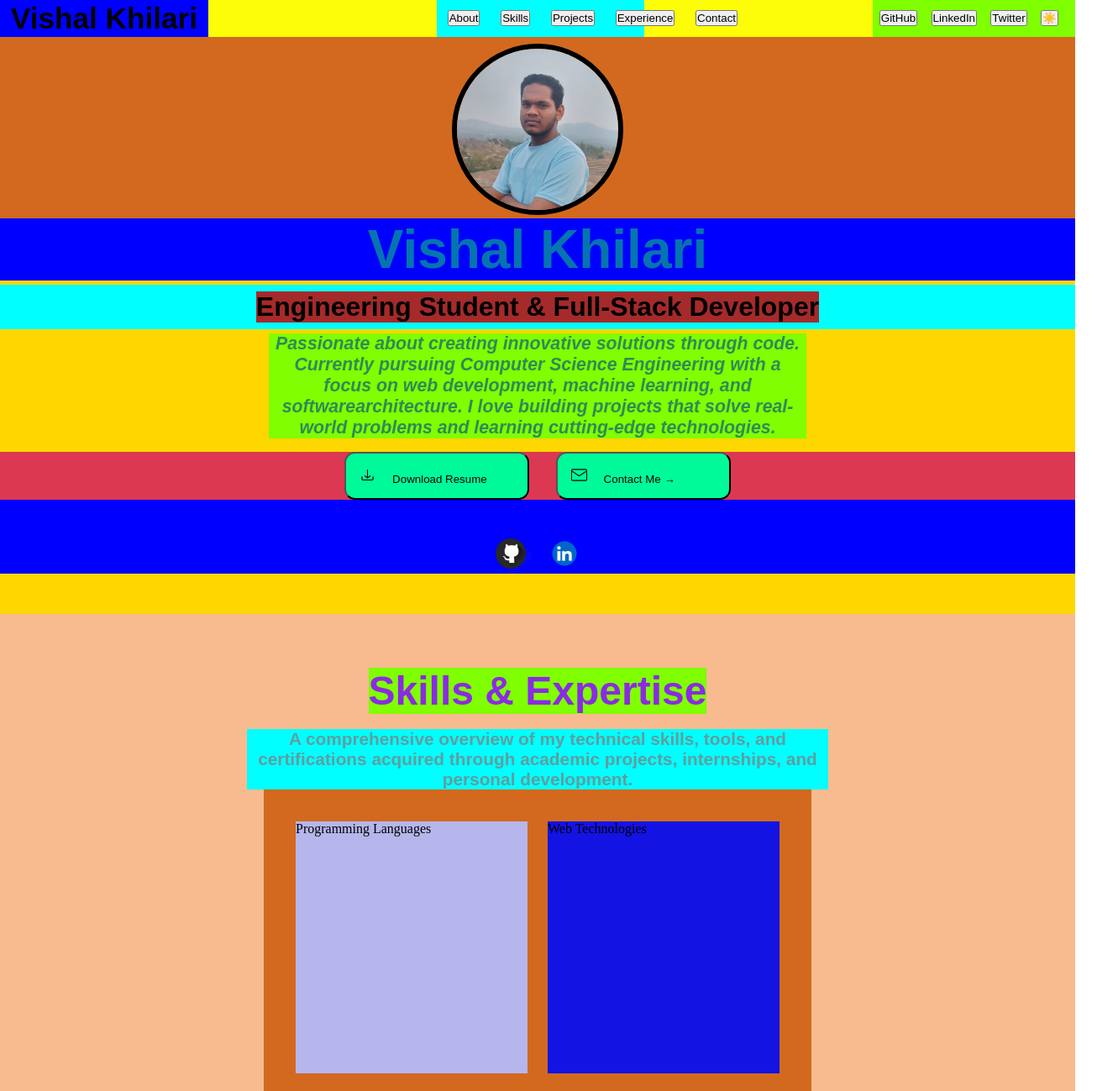
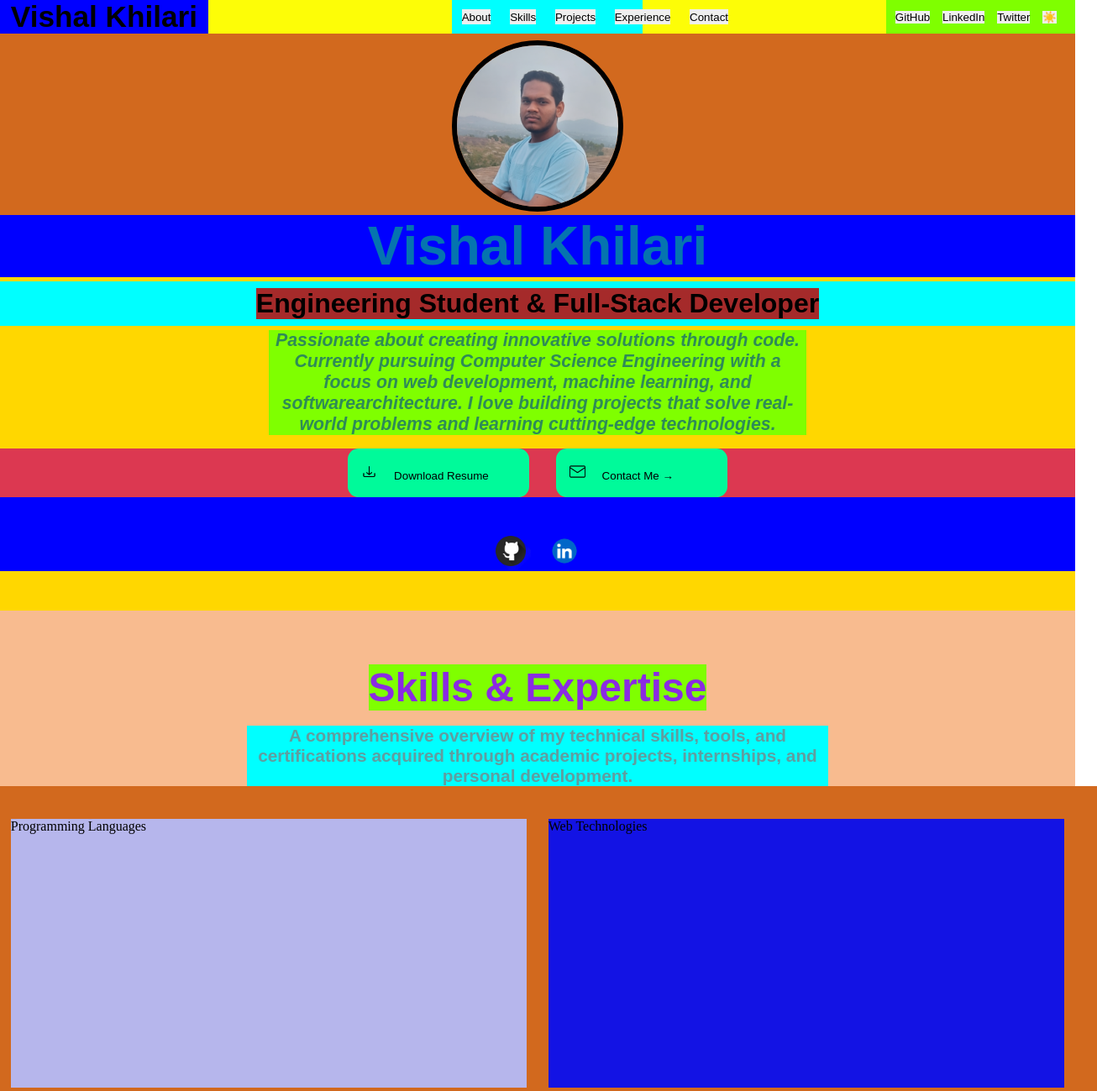
Before and after one commit to vishal-khilari/portfolio, a plain HTML site: page index.html in a window 1280 px wide. Shown: the top 1299 px of the page at 84% size, 1306 px wide, since content can reach past the window. Drawn offline with Linux system fonts and the light colour scheme.

Commit message:
This is a save point.(No new feature is added yet.)

```diff
--- a/index.html
+++ b/index.html
@@ -10,18 +10,18 @@
 
 <body>
     <header>
-        <artical id="div1">
+        <article id="div1">
             <nav id="navbar">
-                <artical id="nname">
+                <article id="nname">
                     <h1 id="myname">Vishal Khilari</h1>
-                </artical>
-                <artical id="nbtns">
+                </article>
+                <article id="nbtns">
                     <button class="nbuttons">About</button>
                     <button class="nbuttons">Skills</button>
                     <button class="nbuttons">Projects</button>
                     <button class="nbuttons">Experience</button>
                     <button class="nbuttons">Contact</button>
-                </artical>
+                </article>
                 <article id="LINKS">
                     <button class="links" id="github">GitHub</button>
                     <button class="links" id="linkedin">LinkedIn</button>
@@ -29,7 +29,7 @@
                     <button class="lightmode">☀️</button>
                 </article>
             </nav>
-        </artical>
+        </article>
     </header>
     <main>
         <div id="div2">
@@ -106,7 +106,7 @@
         </section>
     </section>
 
-    <section id="section2">
+    <section id="section3">
         <h2>Featured Projects</h2>
         <h4>A showcase of my recent work demonstrating problem-solving skills, technical expertise, and real-world
             impact across different domains.</h4>
@@ -123,7 +123,7 @@
             <button>View all projects</button>
         </div>
     </section>
-    <section id="section3">
+    <section id="section">
         <h2>Experience & Education</h2>
         <h4>My professional journey and academic background showcasing continuous learning, practical experience, and
             measurable impact.</h4>
@@ -139,7 +139,7 @@
             <div></div>
         </div>
     </section>
-    <section id="section3">
+    <section id="section5">
         <h2>Let's Connect</h2>
         <h4>I'm always interested in new opportunities, collaborations, and meaningful conversations. Feel free to reach
             out if you'd like to work together or just say hello!</h4>
--- a/style.css
+++ b/style.css
@@ -1,7 +1,7 @@
 * {
     padding: 0px;
     margin: 0px;
-    border: 0xp;
+    border: 0px;
 }
 
 #div1 {
@@ -11,7 +11,7 @@
 
 #navbar {
     background-color: rgb(253, 253, 7);
-    /* width: 100%; */
+    width: 100%;
     display: flex;
 }
 
@@ -205,7 +205,7 @@
     background-color: aqua;
 }
 
-#subsec1{
+#subsec1 {
     background-color: chocolate;
     height: auto;
     width: auto;
@@ -214,18 +214,21 @@
     flex-direction: column;
 
 }
-.subsec1_1{
+
+.subsec1_1 {
     display: flex;
     height: auto;
     width: auto;
     justify-content: center;
     align-items: center;
 }
-.sedib{
-    height: 300px;
-    width: 300px;
-    margin: 2%;
+
+.sedib {
+    height: 20rem;
+    width: 40rem;
+    margin: 1%;
 }
+
 #se1 {
     background-color: rgb(182, 182, 236);
 }
```
